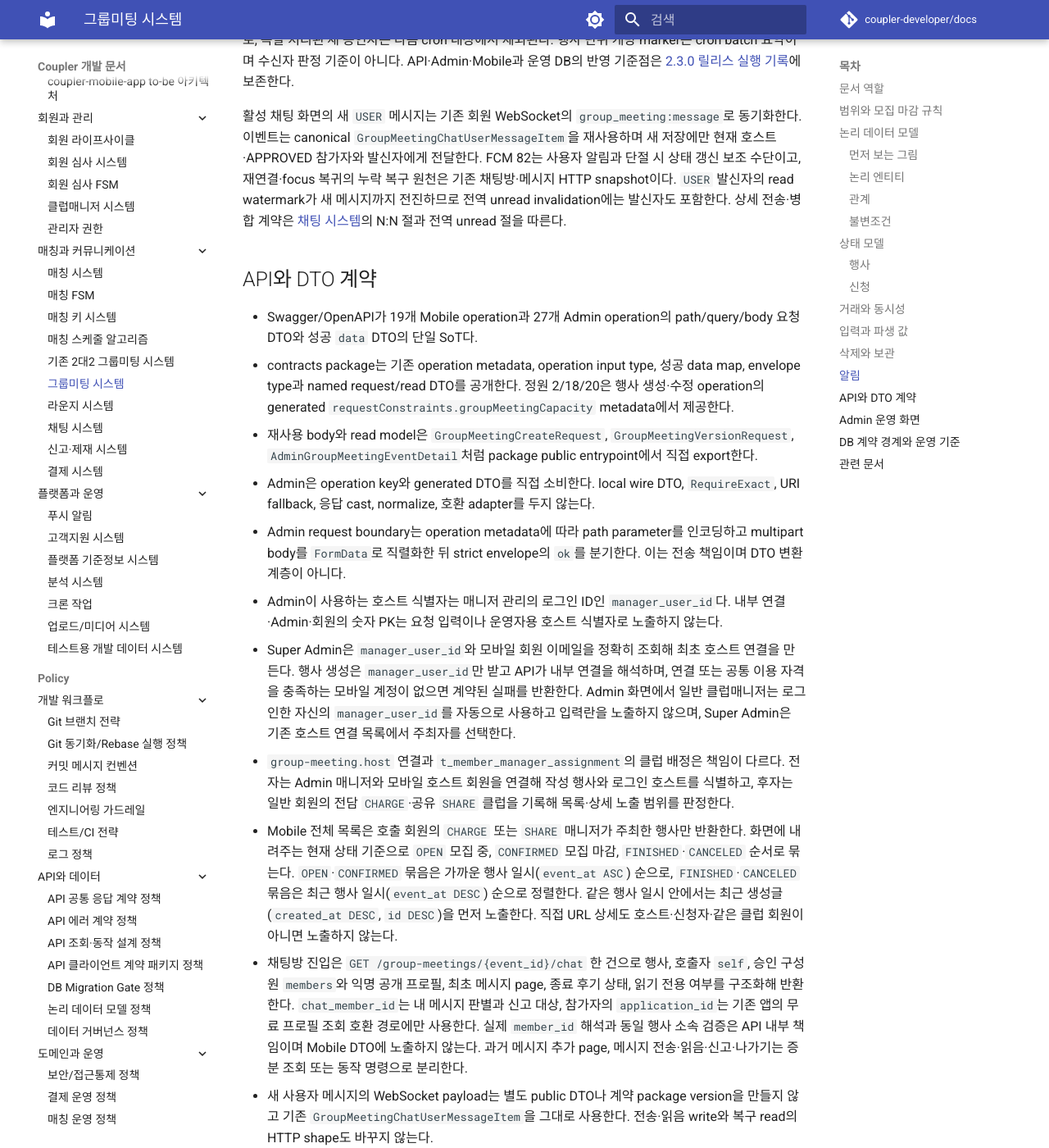
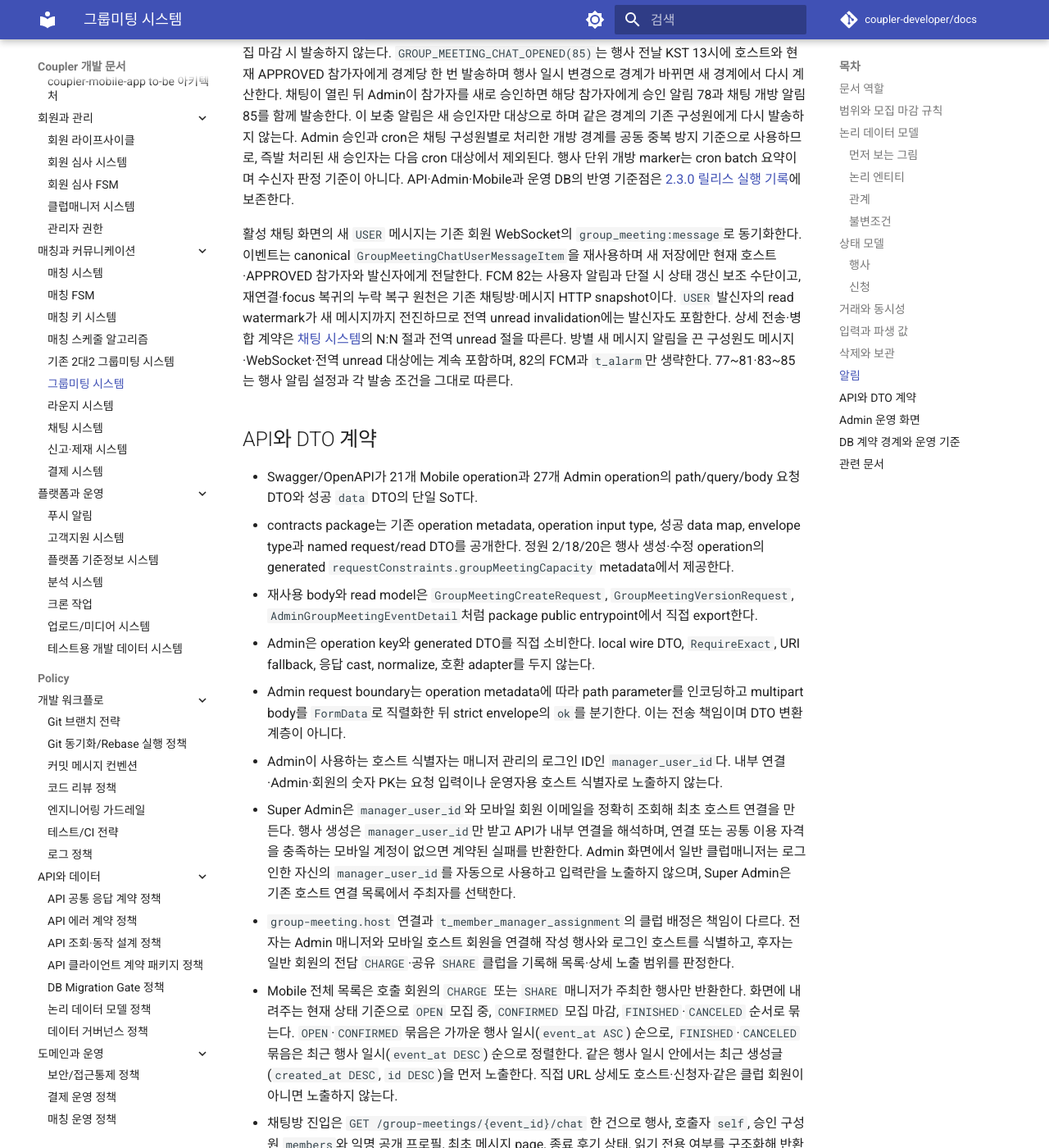
Before and after one commit to coupler-developer/docs, an MkDocs documentation site: the page built from content/architecture/group-meeting-system.md, in a window 1280 px wide and 1400 px high, scrolled down 7512 px. Shown: the whole window at 82% size. Built offline with MkDocs 1.6.1 and Material for MkDocs 9.7.7, drawn with Linux system fonts in a browser that asks for light colours; comment, search, counter and statistics services are not loaded; some of the changed text lies outside the part shown.

Commit message:
docs: 그룹미팅 알림과 정렬 계약 동기화
Rationale:
- 방별 메시지 알림과 CMS 서버 정렬의 책임 경계를 구현과 같은 문서 계약으로 고정해야 합니다.
- 리뷰 시 재사용 가능성과 억지 공통화를 구분하는 기준을 명확히 해야 합니다.

Changes:
- 그룹미팅·채팅·푸시 아키텍처와 type 82 알림 정책을 동기화했습니다.
- CMS 9개 정렬 컬럼과 비정렬 컬럼을 기록했습니다.
- 참가자 논리 책임과 리뷰 재사용 관점을 갱신했습니다.

Tests:
- yarn verify

```diff
--- a/content/architecture/group-meeting-system.md
+++ b/content/architecture/group-meeting-system.md
@@ -112,6 +112,7 @@ flowchart LR
 - 종료한 N:N 행사에서 현재 APPROVED인 신청의 미작성 후기가 있으면 다른 N:N 행사에 신규 신청할 수 없다
 - OPEN·CONFIRMED는 서로 전환할 수 있고 최초 모집 마감 뒤 채팅 principal·구성원·메시지는 이 운영 상태와 독립적으로 보존한다
 - 채팅 초기화 뒤 승인된 참가자는 승인 안내 메시지부터 이력을 볼 수 있고 승인 전 메시지는 볼 수 없다
+- 방별 새 USER 메시지 알림 선택은 82의 FCM·알림함만 통제하고 메시지·WebSocket·unread/read와 다른 그룹미팅 알림은 바꾸지 않는다
 - 최초 후기 보상은 서버 설정 금액을 사용하고 후기·Key 잔액·Key 원장을 같은 transaction에서 한 번만 반영한다
 
 <!-- markdownlint-disable MD046 -->
@@ -127,7 +128,7 @@ flowchart LR
     | `group-meeting.detail-version` | 행사 상세 이미지 버전 | child | entity | snapshot | 긴 상세 이미지 원본과 변환 상태 | 내부 | 현재 버전 유지, 실패·교체 버전 정리 가능 |
     | `group-meeting.detail-slice` | 행사 상세 이미지 조각 | child | entity | snapshot | 상세 이미지 버전의 표시용 조각 | 내부 | 상위 버전 정리 시 파일과 함께 정리 |
     | `group-meeting.application` | 그룹미팅 신청 | child | association | state | 신청·승인·확정 취소·채팅 자격 종료 | 민감 | 행사 종료 뒤 신청 당시 별칭과 상태를 비식별 이력으로 보존 가능 |
-    | `group-meeting.participant` | 그룹미팅 참여자 | child | association | state | 승인된 채팅 참여 자격과 읽음 경계 | 내부 | 자격 종료 뒤에도 메시지 문맥을 위해 보존 가능 |
+    | `group-meeting.participant` | 그룹미팅 참여자 | child | association | state | 승인된 채팅 참여 자격, 읽음 경계와 방별 USER 메시지 알림 선택 | 내부 | 자격 종료 뒤에도 메시지 문맥을 위해 보존 가능 |
     | `group-meeting.review` | 그룹미팅 후기 | child | entity | history | 종료 행사 후기와 보상 연결 | 민감 | 개인정보 정리 시 자유문 비식별화, 보상 이력 보존 |
     | `group-meeting.action-history` | 그룹미팅 행위 이력 | child | entity | history | 상태 변경과 중요 운영 행위의 행위자·사유 | 내부 | append-only 감사 이력으로 보존 |
 
@@ -166,6 +167,7 @@ flowchart LR
     | `GROUP-MEETING-INV-009` | `group-meeting.application` | 종료한 N:N 행사에서 현재 APPROVED인 신청의 미작성 후기가 있으면 다른 N:N 행사에 신규 신청할 수 없다 | 이 문서 |
     | `GROUP-MEETING-INV-010` | `group-meeting.event` | OPEN·CONFIRMED는 서로 전환할 수 있고 최초 모집 마감 뒤 채팅 principal·구성원·메시지는 이 운영 상태와 독립적으로 보존한다 | 이 문서 |
     | `GROUP-MEETING-INV-011` | `group-meeting.participant` | 채팅 초기화 뒤 승인된 참가자는 승인 안내 메시지부터 이력을 볼 수 있고 승인 전 메시지는 볼 수 없다 | 이 문서 |
+    | `GROUP-MEETING-INV-013` | `group-meeting.participant` | 방별 새 USER 메시지 알림 선택은 82의 FCM·알림함만 통제하고 메시지·WebSocket·unread/read와 다른 그룹미팅 알림은 바꾸지 않는다 | [푸시알림 운영 정책](../policy/push-notification-policy.md) |
     | `GROUP-MEETING-INV-012` | `group-meeting.review` | 최초 후기 보상은 서버 설정 금액을 사용하고 후기·Key 잔액·Key 원장을 같은 transaction에서 한 번만 반영한다 | 이 문서 |
 
 <!-- markdownlint-enable MD046 -->
@@ -251,6 +253,8 @@ FINISHED 행사에서 현재 APPROVED 참가자가 최초 후기를 완료해도
   부호는 fallback하지 않고 전체 transaction을 실패시킨다.
 - 알림은 원천 transaction commit 뒤 기존 `sendFCMPush()` 한 경로에서만 발송·저장한다. 그룹미팅 코드가
   `t_alarm`을 직접 추가하지 않는다.
+- 방별 새 USER 메시지 알림 선택은 현재 호스트 또는 APPROVED 참가자가 자기 채팅 principal에 멱등 갱신한다.
+  기본값은 수신이며, 전역 `alarm_chat`과 방별 선택이 모두 켜진 수신자만 82의 FCM·`t_alarm` 대상이 된다.
 - 행사당 채팅은 하나이며 최초 모집 마감 시각으로 초기화 여부만 기록한다. OPEN·CONFIRMED 왕복은 채팅
   principal·구성원·메시지를 변경하지 않는다. 송신 가능 여부는 유효 행사 상태와 KST 기준 최신 행사 일시의
   전날 오후 1시 개방 경계, 참가자 자격은 신청 상태에서 매 요청 판정한다. FINISHED·CANCELED 채팅 이력은
@@ -315,10 +319,12 @@ canonical `GroupMeetingChatUserMessageItem`을 재사용하며 새 저장에만
 채팅방·메시지 HTTP snapshot이다. `USER` 발신자의 read watermark가 새 메시지까지 전진하므로 전역 unread
 invalidation에는 발신자도 포함한다. 상세 전송·병합 계약은 [채팅 시스템](chat-system.md)의 N:N 절과 전역
 unread 절을 따른다.
+방별 새 메시지 알림을 끈 구성원도 메시지·WebSocket·전역 unread 대상에는 계속 포함하며, 82의 FCM과
+`t_alarm`만 생략한다. 77~81·83~85는 행사 알림 설정과 각 발송 조건을 그대로 따른다.
 
 ## API와 DTO 계약
 
-- Swagger/OpenAPI가 19개 Mobile operation과 27개 Admin operation의 path/query/body 요청 DTO와 성공
+- Swagger/OpenAPI가 21개 Mobile operation과 27개 Admin operation의 path/query/body 요청 DTO와 성공
   `data` DTO의 단일 SoT다.
 - contracts package는 기존 operation metadata, operation input type, 성공 data map, envelope type과 named
   request/read DTO를 공개한다. 정원 2/18/20은 행사 생성·수정 operation의 generated
@@ -349,6 +355,9 @@ unread 절을 따른다.
   호환 경로에만 사용한다. 실제 `member_id` 해석과 동일 행사 소속 검증은 API 내부 책임이며 Mobile DTO에
   노출하지 않는다. 과거 메시지 추가 page, 메시지 전송·읽음·신고·나가기는 증분 조회 또는 동작 명령으로
   분리한다.
+- 채팅방 응답의 `self.message_notification_enabled`가 현재 방 82 수신 선택을 제공한다.
+  `PUT /group-meetings/{event_id}/chat/message-notification`은 strict boolean 하나로 현재 principal의 같은 값을
+  교체하고 적용된 값을 반환한다. 별도 조회 API·audit table·optimistic version은 두지 않는다.
 - 새 사용자 메시지의 WebSocket payload는 별도 public DTO나 계약 package version을 만들지 않고 기존
   `GroupMeetingChatUserMessageItem`을 그대로 사용한다. 전송·읽음 write와 복구 read의 HTTP shape도 바꾸지
   않는다.
@@ -373,7 +382,7 @@ unread 절을 따른다.
 | `AdminGroupMeetingEventDetail` | 행사 상세, ready 이미지, 신청 집계, 전체·미처리 신고 수, Admin 운영 정보 |
 | `GroupMeetingApplicantItem` | 신청 상태와 신청 당시 표시 정보 |
 | `AdminGroupMeetingApplicantItem` | Admin 신청 운영용 회원 ID·이메일·탈퇴/취소 시각 |
-| `GroupMeetingChatRoom` | 행사별 호출자, 승인 구성원의 익명 공개 프로필, 최초 메시지, 종료 후기 상태와 채팅·신청 ID 경계 |
+| `GroupMeetingChatRoom` | 행사별 호출자와 방별 새 메시지 알림 선택, 승인 구성원의 익명 공개 프로필, 최초 메시지, 종료 후기 상태와 채팅·신청 ID 경계 |
 | `GroupMeetingChatMessageItem` | 메시지, 송신자 역할, 운영 삭제 상태 |
 | `GroupMeetingReviewState` | 후기 작성 가능 여부, 기존 후기, 서버 보상값 |
 
@@ -389,6 +398,10 @@ unread 절을 따른다.
 - 신규 N:N은 기존 메뉴의 형제 위치에 별도 `클럽 Host 단체미팅 관리` 상위 메뉴를 두고, 그 아래
   `미팅 내역` 하나만 노출한다. 진입 라우트는 `/group-meeting/list`이며 행사 상세에서 신청, 채팅,
   후기, 신고, 프로필 열람 이력을 종속시켜 본다. 이 메뉴는 Super Admin과 일반 클럽매니저 모두에게 노출한다.
+- 행사 목록은 ID·호스트·제목·일시·장소·사진 공개·상태·미처리 신고 수·생성일 헤더에서 전체 필터 결과의
+  서버 ASC/DESC 정렬을 제공한다. 썸네일과 승인 수/정원이 함께 표시되는 복합 열은 정렬하지 않는다.
+  정렬을 선택하지 않으면 기존 활성 행사 우선·생성 역순을 유지하고, 컬럼이나 방향을 바꾸면 첫 page부터 다시
+  조회한다. 현재 page 배열만 클라이언트에서 재정렬하지 않는다.
 - `groupMeetingChatUserReport` 알림은 미처리 신고가 있는 N:N 행사만 표시하는
   `/group-meeting/list?pending_reports=1`로 이동한다. 행사 목록은 `pending_report_count`를 표시하고 해당 수를
   누르면 행사 상세의 신고 탭을 바로 연다. 기존 2:2 신고 화면으로 연결하지 않는다.
```
Also changed, not shown: content/architecture/chat-system.md (+2 -0 lines), content/architecture/push-notification.md (+8 -2 lines), content/policy/code-review-policy.md (+3 -2 lines), content/policy/push-notification-policy.md (+7 -4 lines), 1 other file.
